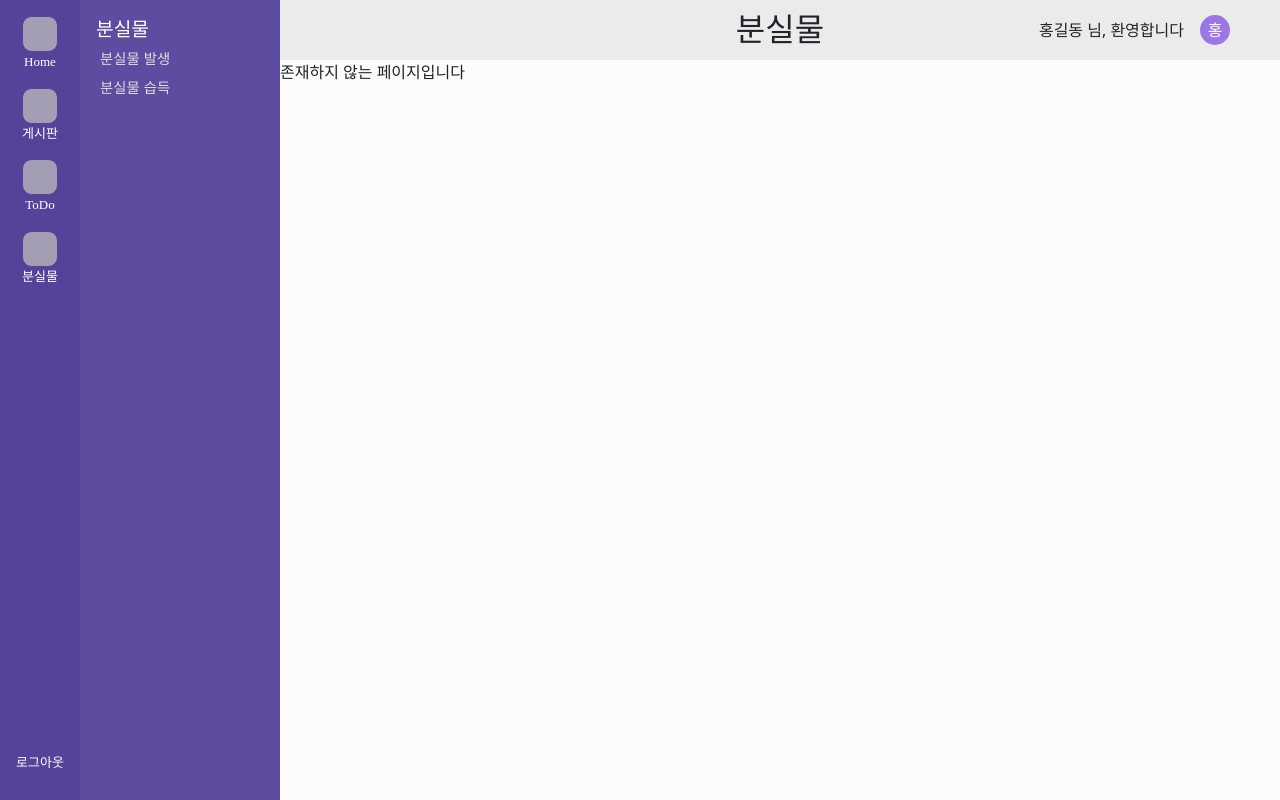
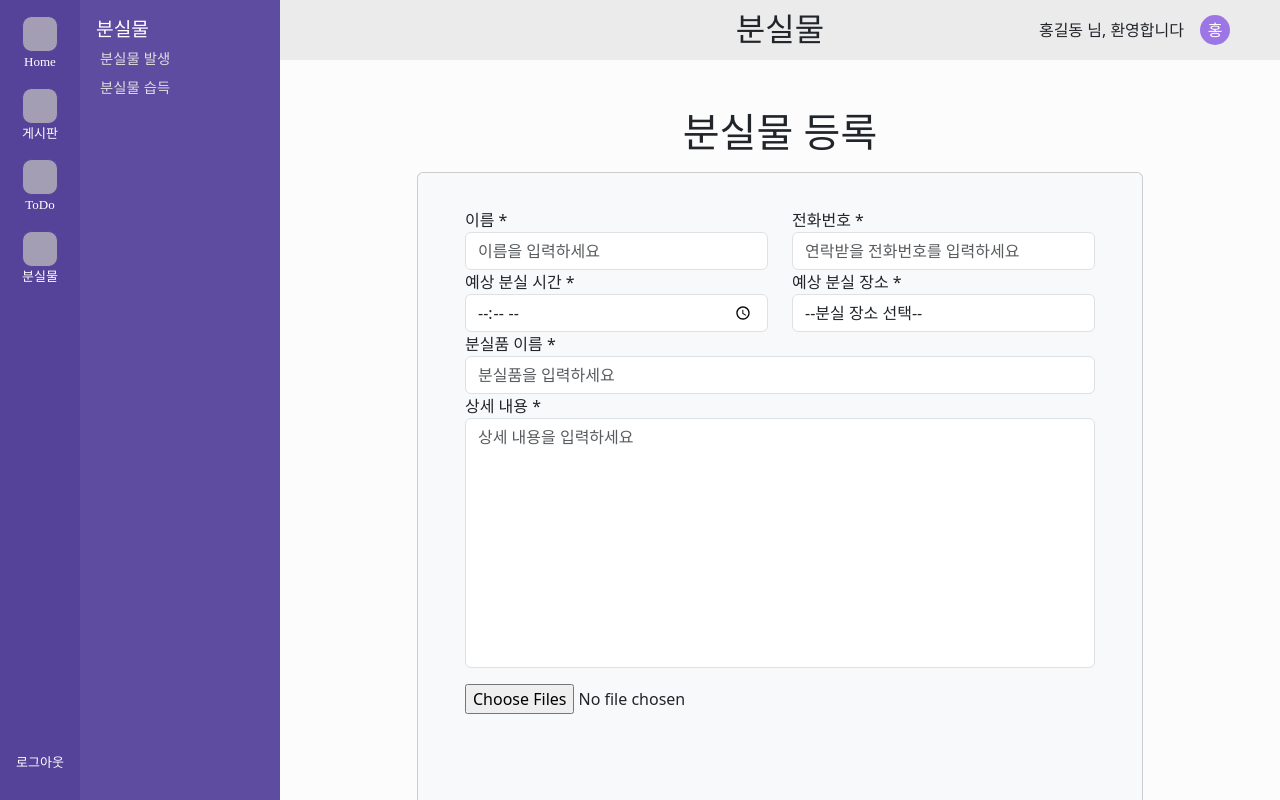
Before and after one commit to BbuL0720/ict_B_FirstProj, a React (Create React App) app in the folder ictb/: page /lost/1/form in a window 1280 px wide. Built offline with nearby package versions, Linux system fonts and the light colour scheme; some icons are missing; a web font is replaced by a local one.

Commit message:
분실/발견 구분 및 라우팅

```diff
--- a/ictb/src/App.tsx
+++ b/ictb/src/App.tsx
@@ -49,10 +49,8 @@ function App() {
 						<Route path="/todo" element={<Todo />} />
 
 						<Route path="/lost/:kind/list" element={<LostList />} />
-						{/* <Route path="/lost/:kind/detail/:id" element={<LostDetail />} /> */}
-						<Route path="/lost/detail/:id" element={<LostDetail />} />
-						{/* <Route path="/lost/:kind/form" element={<LostForm />} /> */}
-						<Route path="/lost/form" element={<LostForm />} />
+						<Route path="/lost/:kind/detail/:id" element={<LostDetail />} />
+						<Route path="/lost/:kind/form" element={<LostForm />} />
 
 						<Route path="*" element={<Undo />} />
 					</Routes>
--- a/ictb/src/pages/lost/LostForm.tsx
+++ b/ictb/src/pages/lost/LostForm.tsx
@@ -1,76 +1,139 @@
 
-import React from 'react'
+import React, { useState } from 'react'
 import style from "./lost.module.css"
+import { useNavigate, useParams } from 'react-router-dom';
+import { Link } from 'react-router-dom';
+import { allLostData } from './lostDummy';
 
+interface FormData {
+    title: string;
+    writer: string;
+    contents: string;
+    images: File[];
+}
 
 const LostForm: React.FC = () => {
+    const { kind, id } = useParams<{ kind: string; id: string }>();
+    const post = kind && id ? allLostData[kind]?.find((item) => item.num === Number(id)) : null;
+
+    const [formData, setFormData] = useState<FormData>({
+        title: '',
+        writer: '',
+        contents: '',
+        images: []
+    });
+    const [preview, setPreview] = useState<string[]>([]);
+
+    const formChange = (e: React.ChangeEvent<HTMLInputElement>) => {
+        const { name, value, files } = e.target;
+        if (name === 'images' && files) {
+            const fileArray = Array.from(files);
+            const filePreviews = fileArray.map(file => {
+                const reader = new FileReader();
+                reader.readAsDataURL(file);
+                return new Promise<string>((resolve) => {
+                    reader.onload = () => { resolve(reader.result as string) }
+                });
+            });
+            Promise.all(filePreviews).then(pUrls => { setPreview(pUrls); })
+            setFormData({ ...formData, images: fileArray })
+        } else { setFormData({ ...formData, [name]: value }); }
+    }
     return (
-
-        <div style={{ display: 'flex', justifyContent: 'center', margin: 'auto' }}>
-            <div className="album py-5 bg-light">
-                <div className={style.container}>
-                    <h2 className={style.title}>분실물 등록</h2>
-                    <form className={style.form}></form>
-                    <form>
-                        <table className={style.boardTable}>
-                            <tbody>
-                                <tr>
-                                    <th>제목</th>
-                                    <td>
-                                        <input type="text" name='title' id='title' className={style.input} />
-                                    </td>
-                                </tr>
-                                <tr>
-                                    <th>작성자</th>
-                                    <td>
-                                        <input type="text" name='writer' id='writer' />
-                                    </td>
-                                </tr>
-
-                                <tr>
-                                    <th>분실물 내용</th>
-                                    <td>
-                                        <textarea name="content" id="content"
-                                            style={{ width: '90%', height: '200px', padding: '8px' }}
-                                        />
-                                    </td>
-                                </tr>
-                                <tr>
-                                    <th>분실 위치</th>
-                                    <td>
-                                        <input type="text" name='writer' id='writer' />
-                                    </td>
-                                </tr>
-                                <tr>
-                                    <th>이미지</th>
-                                    <td><input type="file" name='mfile' id='mfile'
-                                        className={style.input} />
-                                    </td>
-                                </tr>
-                                {
-                                    (<tr>
-                                        {/*img src= 이미지경로: 이미지의 바이너리 자체를
-                                    //src에 string 선언해서 이미지가 읽어들이도록 구현 */}
-
-                                        <td colSpan={2} style={{ textAlign: 'center' }}>
-                                            <img alt=''
-                                                style={{
-                                                    width: '150px', height: '150px',
-                                                    marginRight: '10px', marginBottom: '10px'
-                                                }} />
-                                        </td>
-                                    </tr>
-                                    )}
-                            </tbody>
-                            <tfoot>
-                                <tr>
-                                    <th colSpan={2}>
-                                        <button type='submit' className={style.button}>등록하기</button>
-                                    </th>
-                                </tr>
-                            </tfoot>
-                        </table>
-                    </form>
+        <div className="container">
+            <div className=" text-center mt-5 ">
+                <h1>분실물 등록</h1>
+            </div>
+            <div className="row">
+                <div className="col-lg-9 mx-auto">
+                    <div className="card mt-2 mx-auto p-4 bg-light">
+                        <div className="card-body bg-light">
+                            <div className="container">
+                                <form id="contact-form" role="form">
+                                    <div className="controls">
+                                        <div className="row">
+                                            <div className="col-md-6">
+                                                <div className="form-group">
+                                                    <label>이름 *</label>
+                                                    <input id="form_name" type="text" name="name" className="form-control" placeholder="이름을 입력하세요" />
+                                                </div>
+                                            </div>
+                                            <div className="col-md-6">
+                                                <div className="form-group">
+                                                    <label>전화번호 *</label>
+                                                    <input id="form_lastname" type="text" name="surname" className="form-control" placeholder="연락받을 전화번호를 입력하세요" />
+                                                </div>
+                                            </div>
+                                        </div>
+                                        <div className="row">
+                                            <div className="col-md-6">
+                                                <div className="form-group">
+                                                    <label>예상 분실 시간 *</label>
+                                                    <input id="form_time" type="time" name="name" className="form-control" />
+                                                </div>
+                                            </div>
+                                            <div className="col-md-6">
+                                                <div className="form_loc">
+                                                    <label>예상 분실 장소 *</label>
+                                                    <select id="form_need" name="need" className="form-control">
+                                                        <option value="" selected disabled>--분실 장소 선택--</option>
+                                                        <option value="main_hall">본관</option>
+                                                        <option value="library">중앙도서관</option>
+                                                        <option value="student_union">학생회관</option>
+                                                        <option value="engineering">공학관</option>
+                                                        <option value="humanities">인문관</option>
+                                                        <option value="business">경영관</option>
+                                                        <option value="gym">체육관</option>
+                                                        <option value="dorm">기숙사</option>
+                                                        <option value="etc">기타</option>
+                                                    </select>
+                                                </div>
+                                            </div>
+                                        </div>
+                                        <div className="row">
+                                            <div className="col-md-12">
+                                                <div className="form-group">
+                                                    <label>분실품 이름 *</label>
+                                                    <input id="form_email" type="email" name="email" className="form-control" placeholder="분실품을 입력하세요" />
+                                                </div>
+                                            </div>
+                                        </div>
+                                        <div className="row">
+                                            <div className="col-md-12">
+                                                <div className="form-contents">
+                                                    <label>상세 내용 *</label>
+                                                    <textarea id="form_message" name="message" className="form-control" placeholder="상세 내용을 입력하세요" rows={4}
+                                                        style={{ width: '100%', height: '250px', resize: 'none' }}></textarea>
+                                                </div>
+                                            </div>
+                                        </div>
+                                        <div className="row">
+                                            <div className="col-md-12 mt-3">
+                                                <div className="form-contents">
+                                                    <input type="file" accept='image/*' name='images' id="images"
+                                                     onChange={formChange} multiple />
+                                                    <div className="mb-3 d-flex flex-column align-items-center" style={{ width: "400px", height: "400px" }}>
+                                                    {
+                                                        preview.length > 0 && (
+                                                            preview.map((p, index) => (
+                                                                <img src={p} alt='' className='h-100 w-100 img-thumbnail flex-fill' />
+                                                            ))
+                                                        )
+                                                    }
+                                                    </div>
+                                                </div>
+                                            </div>
+                                        </div>
+                                        <div className="row">
+                                            <div className="col-md-12 mt-3" >
+                                                <Link to={`/lost/${kind}/list`}><input type="submit" className="btn btn-success btn-send  pt-2 btn-block" value="작성완료" /></Link>
+                                            </div>
+                                        </div>
+                                    </div>
+                                </form>
+                            </div>
+                        </div>
+                    </div>
                 </div>
             </div>
         </div>
--- a/ictb/src/pages/lost/LostList.tsx
+++ b/ictb/src/pages/lost/LostList.tsx
@@ -1,15 +1,11 @@
 import React from 'react'
-import { Link } from 'react-router-dom'
-const lostItems = [
-    { id: 1, title: '고양이군단', image: '/img/cat-bg.webp', contents: '고양이군단을 잃어버렸어요' },
-    { id: 2, title: '박쥐', image: '/img/bat.webp', contents: '박쥐를 잃어버렸어요' },
-    { id: 3, title: '고양이', image: '/img/kitt.jpg', contents: '고양이를 잃어버렸어요' },
-    { id: 4, title: '강아지', image: '/img/pup.jpg', contents: '강아지를 잃어버렸어요' },
-    { id: 5, title: '레드판다', image: '/img/redpan.jpg', contents: '레드판다를 잃어버렸어요' },
-    { id: 6, title: '핸드폰', image: '', contents: '핸드폰을 잃어버렸어요' },
-]
+import { Link, useParams } from 'react-router-dom'
+import { allLostData } from './lostDummy';
 
 const LostList: React.FC = () => {
+    const { kind } = useParams<{ kind: string }>();
+    const currentData = kind ? allLostData[kind] : [];
+    const tag = kind && kind === 'lost' ? '잃어버렸어요' : '발견했어요';
 
     return (
         <div style={{ overflow: 'scroll', overflowX: 'hidden' }}>
@@ -17,9 +13,10 @@ const LostList: React.FC = () => {
                 <div className="container">
                     <div className="row row-cols-1 row-cols-sm-2 row-cols-md-3 g-3">
                         {
-                            lostItems.map((item) => (
+                            currentData.length > 0 ? (
+                                currentData.map((item) => (
                                 // useparam 파라미터 받아서 id에쓰기
-                                <Link to={"/lost/detail/1"} className="col" style={{textDecoration:'none'}}>
+                                <Link to={`/lost/${kind}/detail/${item.num}`} className="col" style={{ textDecoration: 'none' }}>
                                     <div className="card shadow-sm">
                                         <div className="bd-placeholder-img card-img-top" >
                                             {
@@ -29,17 +26,19 @@ const LostList: React.FC = () => {
                                         </div>
                                         <div className="card-body">
                                             <strong>{item.title}</strong>
-                                            <p className="card-text">{item.contents}</p>
+                                            <p className="card-text">{item.writer}</p>
                                             <div className="d-flex justify-content-between align-items-center">
                                                 <div className="btn-group">
-                                                    <button type="button" className="btn btn-sm btn-outline-secondary">발견했어요</button>
+                                                    <button type="button" className="btn btn-sm btn-outline-secondary">{tag}</button>
                                                 </div>
                                                 <small className="text-muted">9 mins</small>
                                             </div>
                                         </div>
                                     </div>
                                 </Link>
-                            ))
+                            ))) : (
+                                <tr><td colSpan={4} className="text-center">게시글이 없습니다.</td></tr>
+                            )
                         }
                     </div>
                     <div className="d-flex justify-content-between align-items-center mt-4"
@@ -65,7 +64,7 @@ const LostList: React.FC = () => {
                             <input type="text" className="form-control me-2" placeholder="검색어를 입력하세요" style={{ width: '200px' }} />
                             <button type="button" className="btn btn-primary">검색</button>
                         </div>
-                                            <button type="button" className="btn btn-primary"><Link to={`/lost/form`} style={{ textDecoration: 'none', color: 'white' }}>글쓰기</Link></button>
+                        <button type="button" className="btn btn-primary"><Link to={`/lost/${kind}/form`} style={{ textDecoration: 'none', color: 'white' }}>글쓰기</Link></button>
 
                     </div>
                 </div>
```
Also changed, not shown: ictb/src/pages/lost/LostDetail.tsx (+26 -42 lines). Lines whose indentation alone changed are shown as unchanged.
